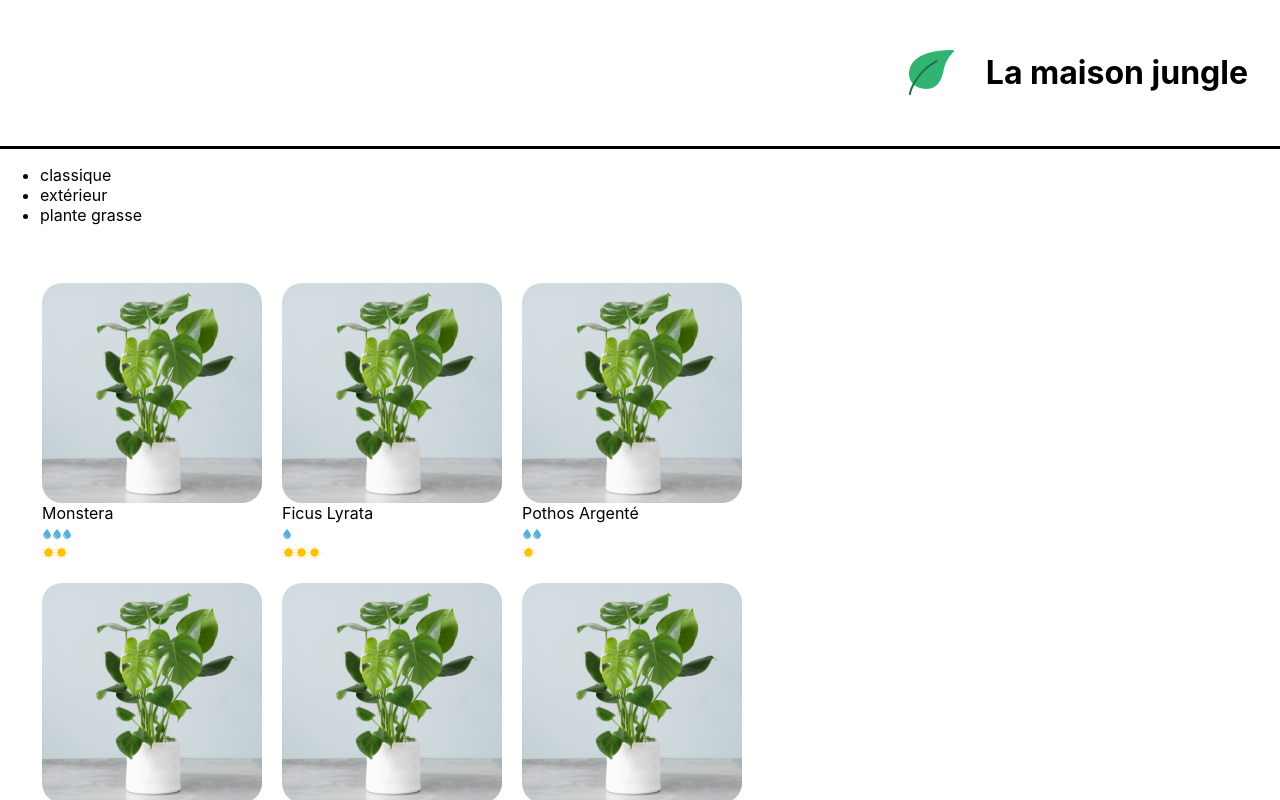
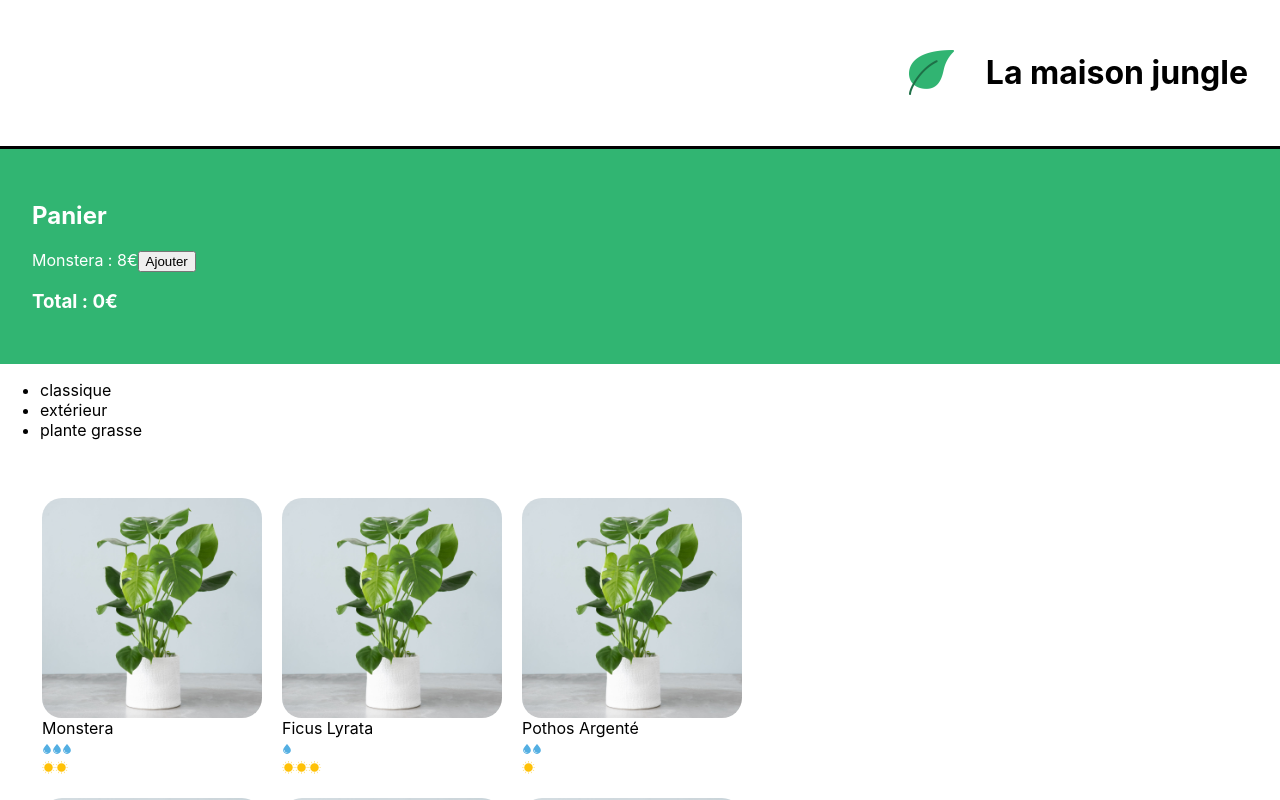
Before and after one commit to GloireMutaliko21/react-app-plantes, a React (Create React App) app: page / in a window 1280 px wide. Shown: the top 800 px of the page. Built offline with nearby package versions, Linux system fonts and the light colour scheme.

Commit message:
feat: adding initial state to Cart component

```diff
--- a/src/components/App.js
+++ b/src/components/App.js
@@ -1,6 +1,6 @@
 import React from 'react';
 import Banner from './Banner'
-// import Cart from './Cart'
+import Cart from './Cart'
 import ShoppingList from './ShoppingList';
 import logo from '../assets/logo.png'
 import Footer from './Footer';
@@ -12,7 +12,7 @@
         <img src={logo} alt='La maison jungle' className="lmj-logo" />
         <h1 className="lmj-title">La maison jungle</h1>
       </Banner>
-      {/* <Cart /> */}
+      <Cart />
       <ShoppingList />
       <Footer />
     </div>
--- a/src/components/Cart.js
+++ b/src/components/Cart.js
@@ -1,19 +1,21 @@
 import React from "react";
 import '../styles/Cart.css'
+import { useState } from "react";
 
 function Cart() {
+    const [cart, updateCart] = useState(0)
     const monsteraPrice = 8
-    const ivyPrice = 10
-    const flowerPrice = 15
+
     return (
         <div className="lmj-cart">
             <h2>Panier</h2>
-            <ul>
-                <li>Monstera : {monsteraPrice}€</li>
-                <li>Lierre : {ivyPrice}€</li>
-                <li>Fleurs : {flowerPrice}€</li>
-            </ul>
-            Total : {monsteraPrice + ivyPrice + flowerPrice}€
+            <div>
+                Monstera : {monsteraPrice}€
+                <button onClick={() => updateCart(cart + 1)}>
+                    Ajouter
+                </button>
+            </div>
+            <h3>Total : {monsteraPrice * cart}€</h3>
         </div>
     )
 }
```
